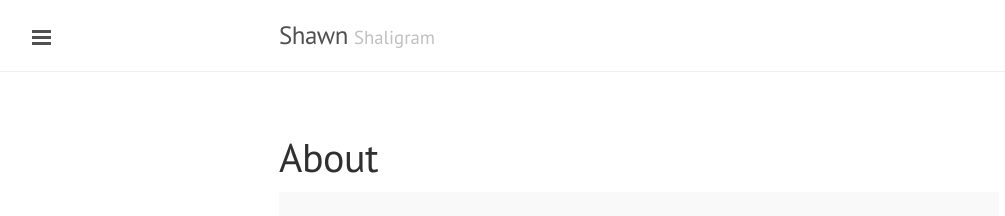
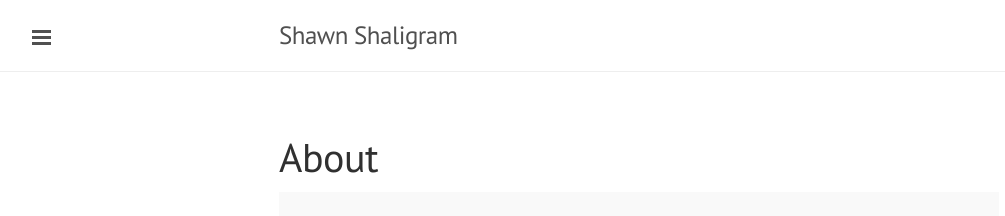
Before and after one commit to shaligramk/shaligramk.github.io, a Jekyll site: the page built from about.md, in a window 1280 px wide. Shown: the top 216 px of the page, without its empty margins (1-1006 px from the left). Built offline with Jekyll 4.4.1, drawn with Linux system fonts in a browser that asks for light colours; Markdown is read by kramdown in place of the engine named in the settings.

Commit message:
updating blog

```diff
--- a/_config.yml
+++ b/_config.yml
@@ -6,8 +6,7 @@ pygments:         true
 permalink:        pretty
 
 # Setup
-title:            Shawn
-tagline:          'Shaligram'
+title:            Shawn Shaligram
 description:      'Personal Blog on QA Automation'
 url:              http://shaligramk.github.io
 
--- a/_includes/sidebar.html
+++ b/_includes/sidebar.html
@@ -25,7 +25,7 @@
       {% endif %}
     {% endfor %}
 
-    <a class="sidebar-nav-item" href="{{ site.github.repo }}/archive/v{{ site.version }}.zip">GitHub</a>
+    <a class="sidebar-nav-item" href="https://github.com/shaligramk" target='_blank'>GitHub</a>
   </nav>
 
 </div>
```
